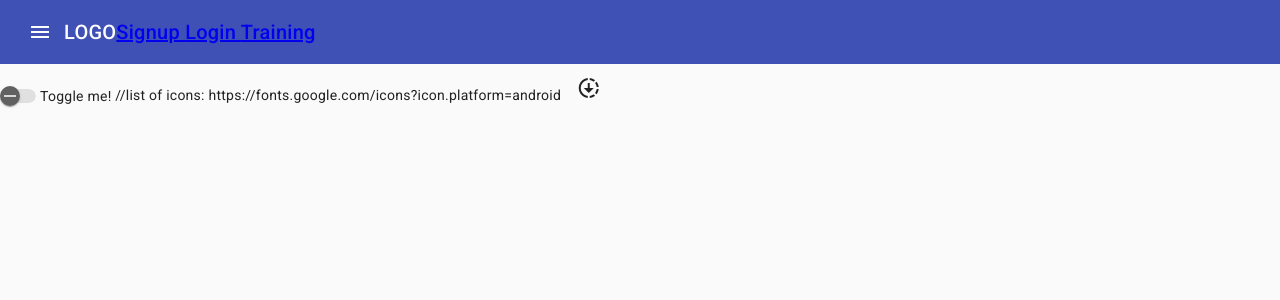
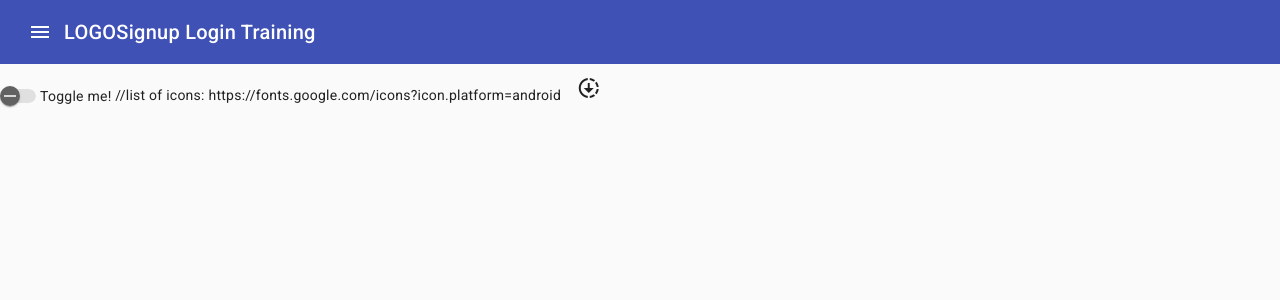
Before and after one commit to med31/angular-material-learn, an Angular app: page / in a window 1280 px wide. Shown: the top 300 px of the page. Built offline with nearby package versions, Linux system fonts and the light colour scheme.

Commit message:
improve text style

```diff
--- a/src/app/app.component.css
+++ b/src/app/app.component.css
@@ -1,3 +1,13 @@
 mat-sidenav-container, mat-sidenav-content, mat-sidenav {
   height: 100%;
 }
+
+a {
+  text-decoration: none;
+  color: white;
+}
+
+a:hover,
+a:active {
+  color : lightgray;
+}
```
